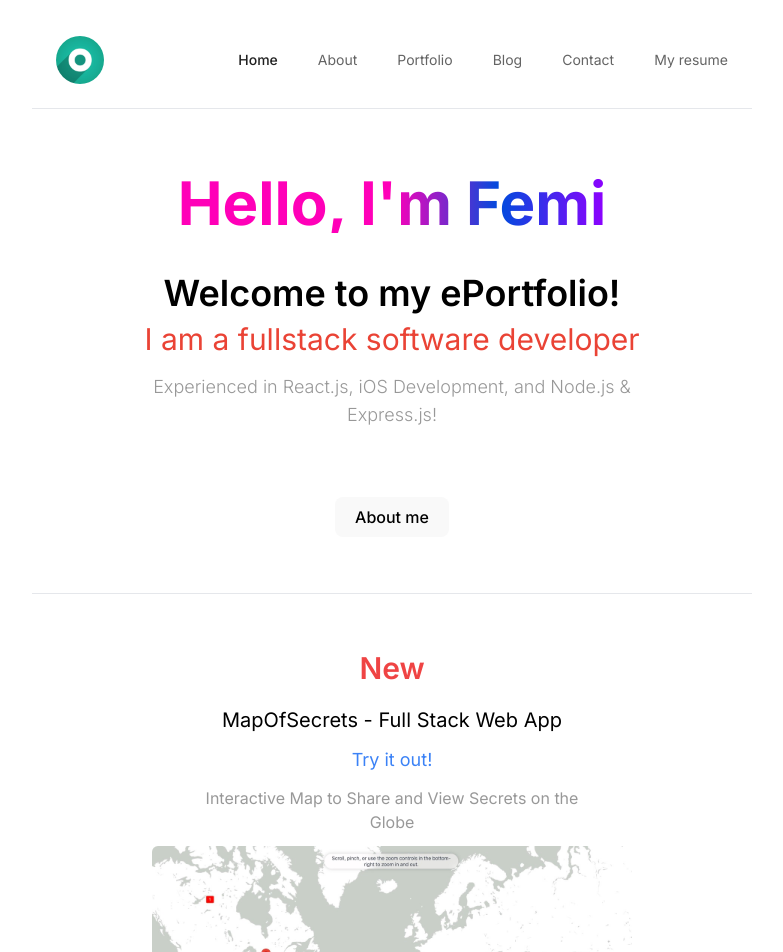
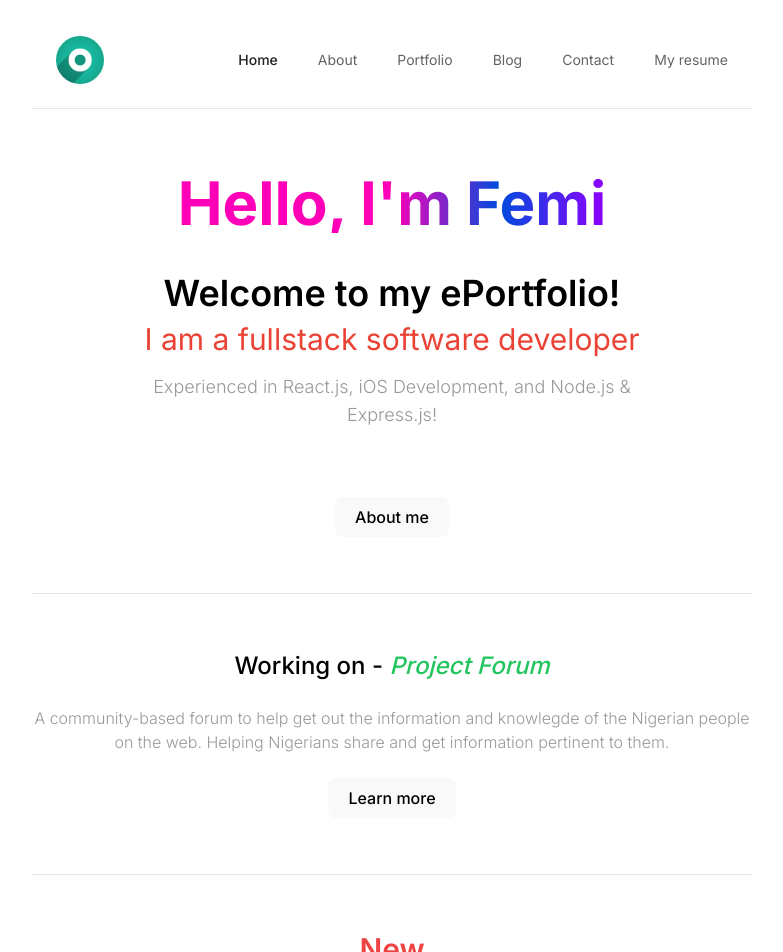
Before and after one commit to Femosky/portfolio-website, a Next.js app: page / in a window 1280 px wide. Shown: the top 952 px of the page, without its empty margins (248-1031 px from the left). Built offline with nearby package versions, Linux system fonts and the light colour scheme.

Commit message:
Added a working on section to the homepage

```diff
--- a/app/page.js
+++ b/app/page.js
@@ -20,6 +20,13 @@ export default function Home() {
         router.push('/portfolio');
     }
 
+    const project = {
+        title: 'Project Forum',
+        description:
+            'A community-based forum to help get out the information and knowlegde of the Nigerian people on the web. Helping Nigerians share and get information pertinent to them.',
+        github: 'https://github.com/Femosky/project-forum-backend',
+    };
+
     return (
         <div className="w-screen flex flex-col">
             <Navbar />
@@ -27,6 +34,8 @@ export default function Home() {
                 <div className="flex flex-col w-full max-w-7xl">
                     <div className="flex flex-col items-center w-full gap-10 md:gap-14 justify-center">
                         <Intro redirectToAboutMe={redirectToAboutMe} />
+
+                        <WorkingOn project={project} />
 
                         {showcaseItems.map((showcaseItem, index) => {
                             return <ShowcaseItem key={index} showcaseItem={showcaseItem} />;
@@ -47,6 +56,36 @@ export default function Home() {
             </main>
             <Footer />
         </div>
+    );
+}
+
+function WorkingOn({ project }) {
+    function goToLink(url) {
+        window.open(url, '_blank');
+    }
+
+    return (
+        <>
+            <DividerLine className="max-w-[45rem]" />
+
+            <div className="flex flex-col items-center justify-center gap-6 w-fit">
+                <h2 className="md:text-2xl font-medium">
+                    Working on - <span className="text-green-500 italic">{project.title}</span>
+                </h2>
+
+                <p className="text-center font-light text-sm md:text-base max-w-[45rem] text-black opacity-40">
+                    {project.description}
+                </p>
+
+                <Button
+                    onClick={() => goToLink(project.github)}
+                    variant="hollow"
+                    className="hover:bg-[#19B49B] hover:bg-opacity-25"
+                >
+                    Learn more
+                </Button>
+            </div>
+        </>
     );
 }
 
```
